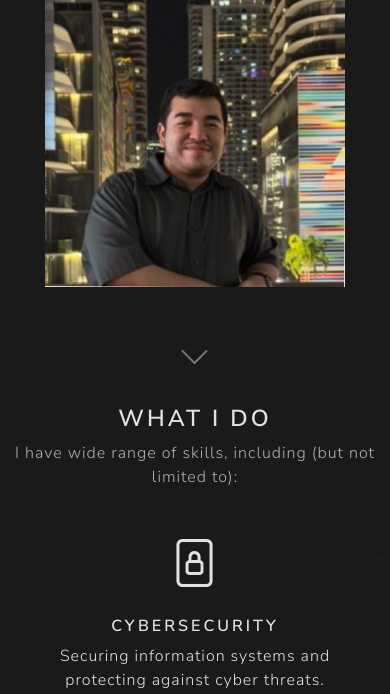
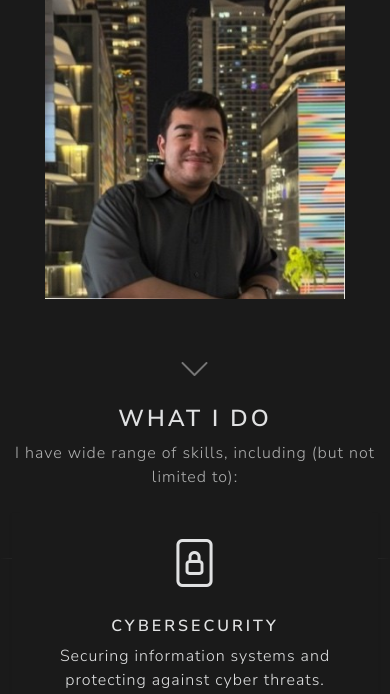
Before and after one commit to jorgesoft/jorgesilva-pro-v2, a Gatsby site: page / in a window 390 px wide. Shown: the part 406-1100 px from the top of the page. Built offline with nearby package versions, Linux system fonts and the light colour scheme; Gatsby itself is replaced by a stand-in of ours.

Commit message:
Use gatsby to load my profile picture in the hero section

```diff
--- a/src/components/indexPageSections/HeroSection.js
+++ b/src/components/indexPageSections/HeroSection.js
@@ -1,4 +1,5 @@
 import React from "react";
+import { StaticImage } from "gatsby-plugin-image";
 
 const HeroSection = () => {
   return (
@@ -43,12 +44,13 @@ const HeroSection = () => {
           </div>
 
           {/* Image Section */}
-          <div className="col-md-6 text-center">
-            <img
-              src="/1728926179673.jpeg"
+          <div className="col-md-6 text-center mt-4 mt-md-0">
+            <StaticImage
+              src="../../images/profile-pic.png" // Adjust the path to the image location
               alt="Jorge Silva"
               className="img-fluid"
               style={{ maxWidth: "300px" }}
+              placeholder="blurred" // Optional: Adds a blurred placeholder while the image loads
             />
           </div>
 
```
